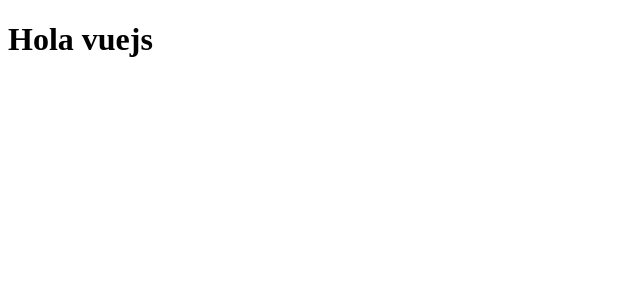
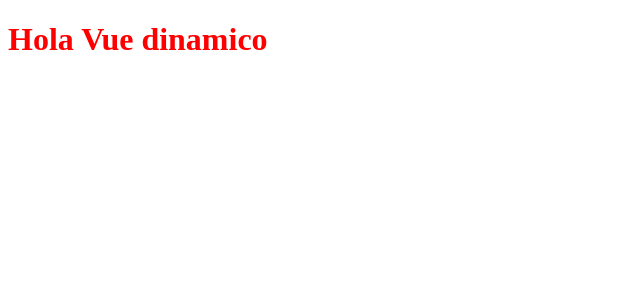
Before and after one commit to COLADOXD/first-vue, a Vue app: page / in a window 1280 px wide. Shown: the top 300 px of the page, without its empty margins (0-640 px from the left). Built offline with nearby package versions, Linux system fonts and the light colour scheme.

Commit message:
18.sintaxis de plantilla

```diff
--- a/src/App.vue
+++ b/src/App.vue
@@ -1,5 +1,15 @@
+<script setup>
+const name = "Vue dinamico";
+</script>
+
 <template>
   <h1>
-    Hola vuejs
+    Hola {{ name }}
   </h1>
 </template>
+
+<style>
+h1 {
+  color: red;
+}
+</style>
```
